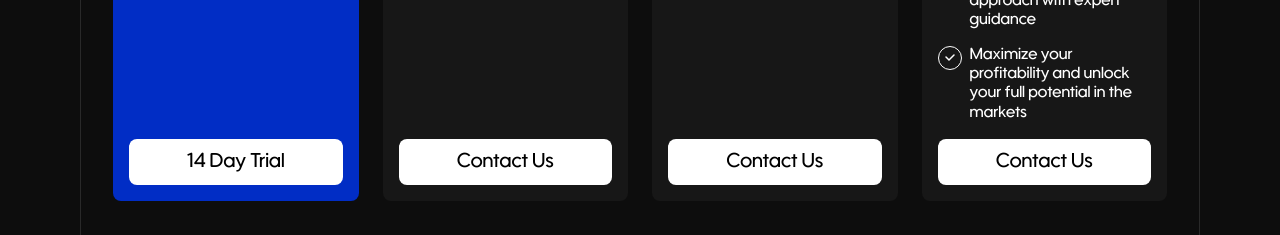
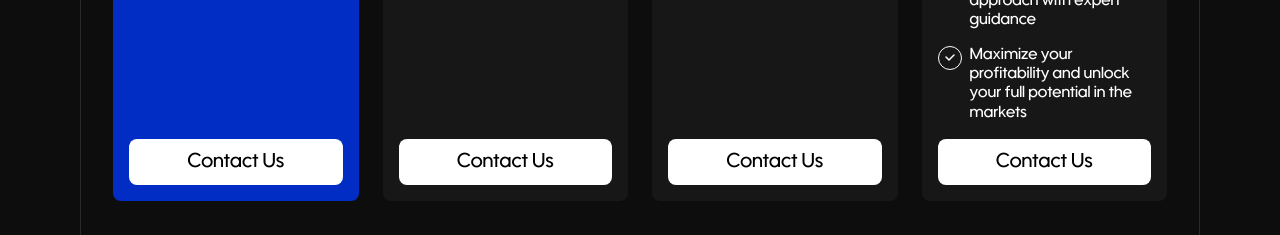
Before and after one commit to hs-07/bot-tradeX, a React (Create React App) app: page / in a window 1280 px wide. Shown: the part 9000-9235 px from the top of the page. Built offline with nearby package versions, Linux system fonts and the light colour scheme.

Commit message:
commiting fixes

```diff
--- a/src/components/section-2.jsx
+++ b/src/components/section-2.jsx
@@ -93,12 +93,12 @@ const Section2 = () => {
                 <img
                   src="/images/hero-2.svg"
                   alt="hero"
-                  className="hidden md:flex rounded-tl-[20px] md:rounded-tl-none rounded-tr-[30px] md:rounded-br-[30px] h-full w-full object-cover"
+                  className="hidden md:flex md:rounded-r-[30px] h-full w-full object-cover"
                 />
                 <img
                   src="/images/mob-hero-2.svg"
                   alt="hero"
-                  className="md:hidden flex rounded-tl-[20px] md:rounded-tl-none rounded-tr-[30px] md:rounded-br-[30px] h-full w-full object-cover"
+                  className="md:hidden flex rounded-t-[20px] h-full w-full object-cover"
                 />
               </div>
             </div>
--- a/src/components/section-7.jsx
+++ b/src/components/section-7.jsx
@@ -71,7 +71,7 @@ const Section7 = () => {
                 className="w-full"
               >
                 <button className="text-black text-[20px] py-2 w-full rounded-lg mt-4 bg-white mt-32">
-                  {index === 0 ? "14 Day Trial" : "Contact Us"}
+                  {"Contact Us"}
                 </button>
               </Link>
             </div>
```
